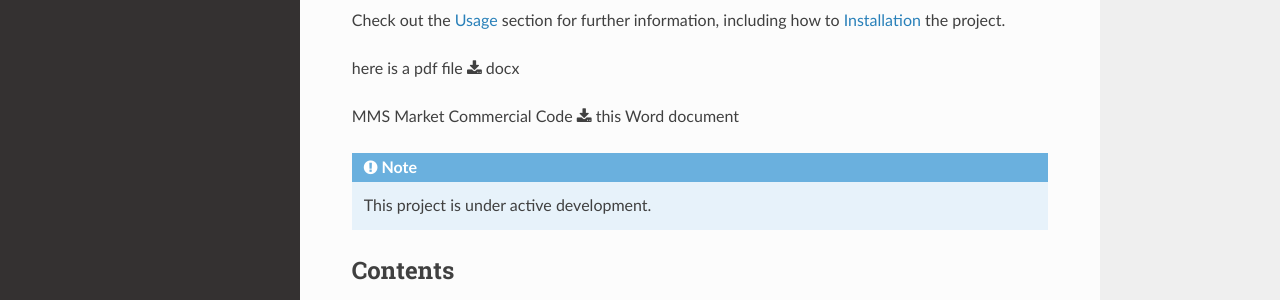
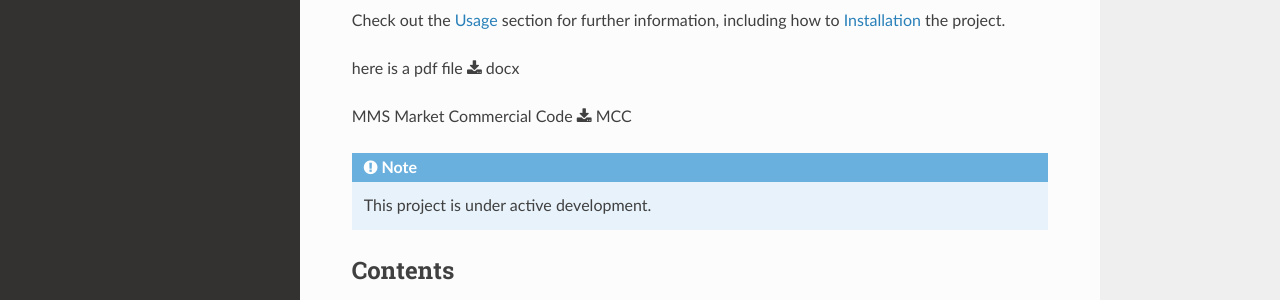
Before and after one commit to sadaf-malik/CppaDocuments, a Sphinx documentation site: the page built from docs/source/index.rst, in a window 1280 px wide. Shown: the part 247-547 px from the top of the page. Built offline with Sphinx 7.4.7 and the Read the Docs theme 2.0.0, drawn with Linux system fonts in a browser that asks for light colours.

Commit message:
Update index.rst

```diff
--- a/docs/source/index.rst
+++ b/docs/source/index.rst
@@ -11,7 +11,7 @@
 
 here is a pdf file :download:`docx <docs/Market Commercial Code.docx>`
 
-MMS Market Commercial Code :download:`this Word document <docs/Market Commercial Code.docx>`
+MMS Market Commercial Code :download:`MCC <../Market Commercial Code.docx>`
 
 .. note::
 
```
